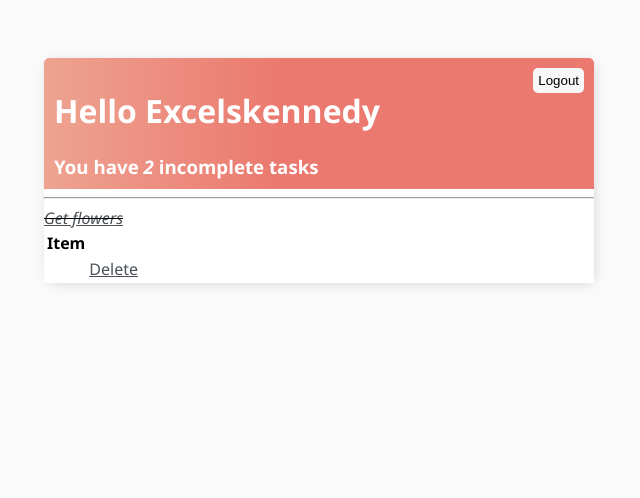
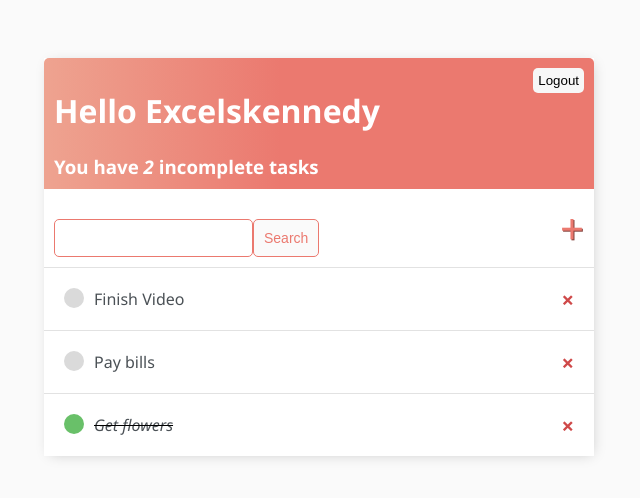
Before and after one commit to ExcelsKennedy2/To-do-list-app, a Django app: page / in a window 1280 px wide. Shown: the top 498 px of the page, without its empty margins (321-961 px from the left). Run offline with Django 5.2, Linux system fonts and the light colour scheme; a user stored in the database is signed in; data comes from the database, SQL or seed files in the repository; both versions use the stored data as it was after the commit.

Commit message:
styled the project

```diff
--- a/base/templates/base/main.html
+++ b/base/templates/base/main.html
@@ -31,12 +31,91 @@
         border-radius: 5px 5px 0 0;
         background: linear-gradient(90deg, #eea390 0%, #eb796f 43%, #eb796f 100%);
     }
+    .header-bar a{
+        text-decoration: none;
+        color: #fff;
+    }
     .header-bar form button{
         background-color: rgb(247, 247, 247);
         padding: 5px;
         border-radius: 5px;
         border: rgb(247, 247, 247);
         cursor: pointer;
+    }
+    .task-wrapper{
+        display: flex;
+        align-items: center;
+        justify-content: space-between;
+        padding: 20px;
+        background-color: #fff;
+        border-top: 1px solid rgb(226, 226, 226);
+    }
+    .task-title{
+        display: flex;
+    }
+
+    .task-title a{
+        text-decoration: none;
+        color: #4b5156;
+        margin-left: 10px;
+    }
+
+    .task-complete-icon{
+        height: 20px;
+        width: 20px;
+        background-color: rgb(105, 192, 105);
+        border-radius: 50%;
+    }
+
+    .task-incomplete-icon {
+        height: 20px;
+        width: 20px;
+        background-color: rgb(218, 218, 218);
+        border-radius: 50%;
+    }
+    .delete-link{
+        text-decoration: none;
+        font-weight: 900;
+        color: #cf4949;
+        font-size: 22px;
+        line-height: 0;
+    }
+
+    #search-add-wrapper {
+        display: flex;
+        justify-content: space-between;
+        align-items: center;
+        padding: 10px;
+    }
+    #add-link{
+        color: #EB796F;
+        text-decoration: none;
+        font-size: 42px;
+        text-shadow: 1px 1px #81413b;
+    }
+
+    input[type=text], input[type=password], textarea {
+        border: 1px solid #EB796F;
+        border-radius: 5px;
+        padding: 10px;
+        width: 90%;
+    }
+    label{
+        padding-top: 10px !important;
+        display: block;
+    }
+    .button{
+        border: 1px solid #EB796F;
+        background-color: #FAFAFA;
+        color: #EB796F;
+        padding: 10px;
+        font-size: 14px;
+        border-radius: 5px;
+        cursor: pointer;
+        text-decoration: none;
+    }
+    .card-body{
+        padding: 20px;
     }
 </style>
 <div class="container">
--- a/base/templates/base/task_list.html
+++ b/base/templates/base/task_list.html
@@ -16,15 +16,17 @@
     </div>
 
 
-<hr>
 
-{#<h1>My To do list</h1>#}
-{#<a href="{% url 'task_create' %}">Add Task</a>#}
-{##}
-{#<form action="" method="get">#}
-{#    <input type="text" name="search-area" value="{{ search_input }}">#}
-{#    <input type="submit" value="Search">#}
-{#</form>#}
+<div id="search-add-wrapper">
+    <form method="get" style="margin-top: 20px; display: flex;">
+        <input type="text" name="search-area" value="{{ search_input }}">
+        <input class="button" type="submit" value="Search">
+    </form>
+    <a id="add-link" href="{% url 'task_create' %}">&#x2b;</a>
+</div>
+
+
+
 
 
     <div class="task-items-wrapper">
@@ -33,25 +35,20 @@
         {% if task.complete %}
             <div class="task-title">
                 <div class="task-complete-icon"></div>
-            <i><s><a href="{% url 'task_update' task.id %}">{{ task }}</a></s></i>
+                <i><s><a href="{% url 'task_update' task.id %}">{{ task }}</a></s></i>
             </div>
+            <a class="delete-link" href="{% url 'task_delete' task.id %}">&#215;</a>
+            {% else %}
+            <div class="task-title">
+                <div class="task-incomplete-icon"></div>
+                <a href="{% url 'task_update' task.id %}">{{ task }}</a>
+            </div>
+            <a class="delete-link" href="{% url 'task_delete' task.id %}">&#215;</a>
         {% endif %}
+
         </div>
     {% empty %}
         <h3>No items in list</h3>
     {% endfor %}
     </div>
-<table>
-    <tr>
-        <th>Item</th>
-        <th></th>
-        <th></th>
-    </tr>
-
-        <tr>
-        <td>{{ task.title }}</td>
-<td><a href="{% url 'task_delete' task.id %}">Delete</a></td>
-        </tr>
-
-</table>
 {% endblock %}
```
Also changed, not shown: base/templates/base/login.html (+12 -6 lines), base/templates/base/register.html (+17 -7 lines), base/templates/base/task_confirm_delete.html (+11 -6 lines), base/templates/base/task_form.html (+11 -7 lines), db.sqlite3.
